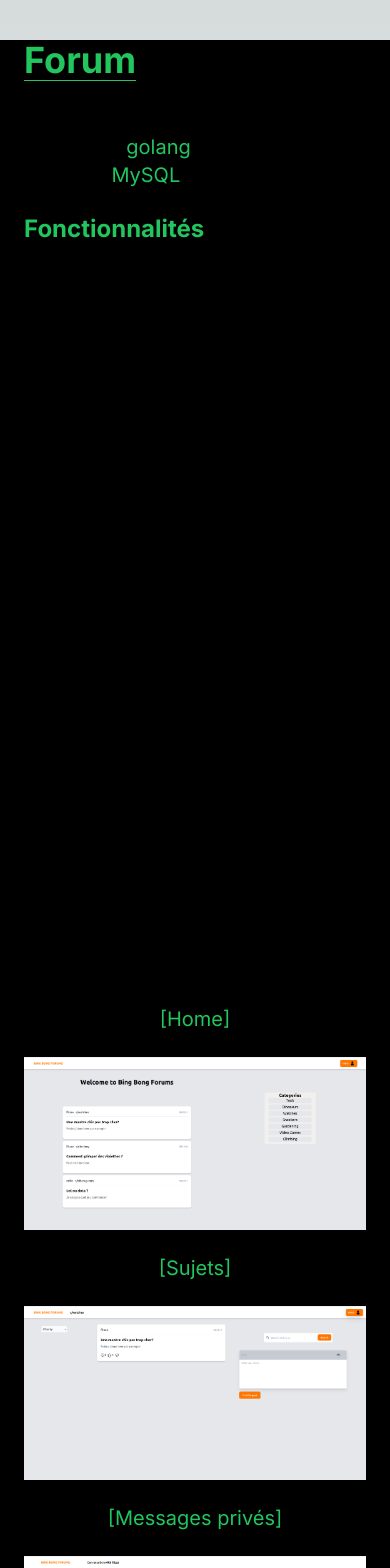
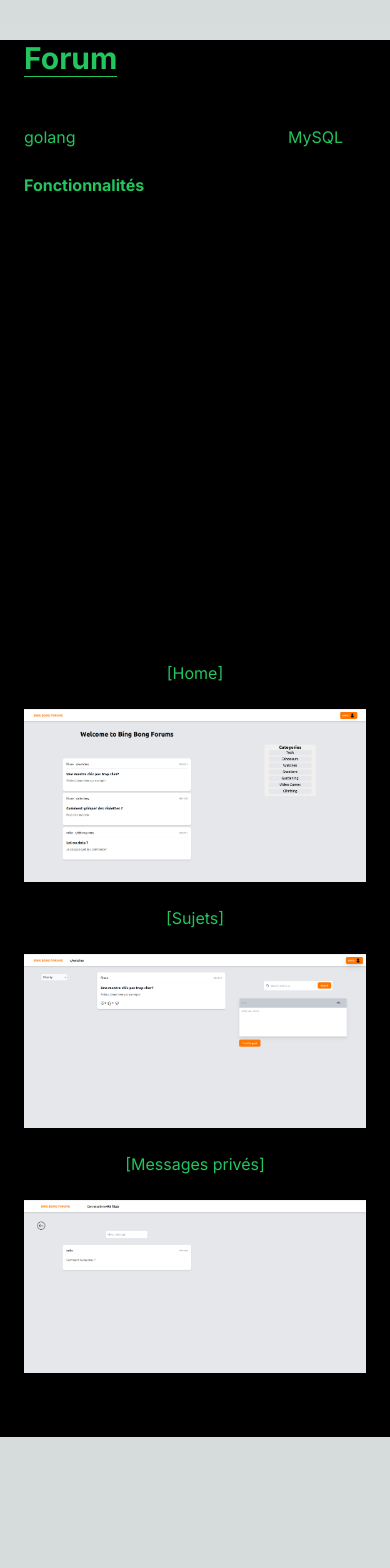
Before and after one commit to FLIzze/portfolio, a Next.js app: page /components/forum in a window 390 px wide. Shown: the top 1568 px of the page. After the commit the page ends 1437 px from the top, so only its background shows below. Built offline with nearby package versions, Linux system fonts and the light colour scheme.

Commit message:
responsive update on text-size

```diff
--- a/src/app/components/about/page.tsx
+++ b/src/app/components/about/page.tsx
@@ -6,8 +6,8 @@ const About = () => {
         <div>
             <div className="lg:px-20 px-6 md:px-12 lg:h-screen h-full lg:overflow-y-auto mt-10 bg-black lg:bg-transparent md:text-xl text-base">
                 <div className="h-fit rounded-sm border border-black">
-                <p className="mb-6 text-4xl font-bold text-green-500">BEL Alexandre</p>
-                <p className="text-justify">Je suis un passionné du développement web, spécialisé en full-stack. Mon expertise englobe des technologies telles que Node.js, React, Next.js et TypeScript, ainsi que Python et Golang. Je suis passionné par l'innovation et je m'investis pleinement dans chaque projet, qu'il soit web ou non. Mon objectif est d'explorer continuellement de nouvelles opportunités pour enrichir mes compétences et contribuer à des solutions technologiques innovantes.</p>
+                <p className="mb-6 md:text-4xl text-3xl font-bold text-green-500">BEL Alexandre</p>
+                <p className="lg:text-justify">Je suis un passionné du développement web, spécialisé en full-stack. Mon expertise englobe des technologies telles que Node.js, React, Next.js et TypeScript, ainsi que Python et Golang. Je suis passionné par l'innovation et je m'investis pleinement dans chaque projet, qu'il soit web ou non. Mon objectif est d'explorer continuellement de nouvelles opportunités pour enrichir mes compétences et contribuer à des solutions technologiques innovantes.</p>
                 <p className="mt-10 font-bold text-green-500">Construisons quelque chose ensemble.</p>
                 <div className="flex gap-6">
                     <a href="https://github.com/flizze" target="blank">
--- a/src/app/components/e-commerce/page.tsx
+++ b/src/app/components/e-commerce/page.tsx
@@ -5,11 +5,11 @@ const Ecommerce = () => {
         <div>
             <div className="lg:px-20 px-6 md:px-12 lg:h-screen h-full lg:overflow-y-auto mt-10 bg-black lg:bg-transparent md:text-xl text-base">
                 <a href="https://flowers.alexandrebel.me" target="blank">
-                    <h1 className="text-4xl flex font-bold text-green-500 border-b border-green-500 w-fit hover:border-b-0">Flowers</h1>
+                    <h1 className="md:text-4xl text-3xl flex font-bold text-green-500 border-b border-green-500 w-fit hover:border-b-0">Flowers</h1>
                 </a>
                 <p className="my-6">Site d'e-commerce realise en <a className="text-green-500">Symfony</a> avec une base de donnee <a className="text-green-500">MySQL</a>.</p>
                 <h2 className="font-bold text-green-500">Fonctionnalités</h2>
-                <ul className="ml-10 list-disc text-justify mb-8">
+                <ul className="ml-10 list-disc lg:text-justify mb-8">
                     <li>Accueil: La page d'accueil vous permet d'explorer les arrangements floraux, les offres spéciales et les collections saisonnières.</li>
                     <li>Marketplace: Explorez une variété de fleurs et de compositions florales dans notre marché virtuel, organisé en catégories pour correspondre à chaque occasion spéciale.</li>
                     <li>Connexion/Création de compte: Les utilisateurs peuvent se connecter à leur compte existant pour gérer leurs préférences et suivre leurs commandes, ou créer un nouveau compte pour bénéficier d'avantages supplémentaires, comme la sauvegarde des informations de paiement et des adresses de livraison.</li>
--- a/src/app/components/forum/page.tsx
+++ b/src/app/components/forum/page.tsx
@@ -6,12 +6,12 @@ const Forum = () => {
         <div>
             <div className="lg:px-20 px-6 md:px-12 lg:h-screen h-full lg:overflow-y-auto mt-10 bg-black lg:bg-transparent md:text-xl text-base">
                 <a href="https://forum.alexandrebel.me" target="blank">
-                    <h1 className="text-4xl flex font-bold text-green-500 border-b border-green-500 w-fit hover:border-b-0">Forum</h1>
+                    <h1 className="md:text-4xl text-3xl flex font-bold text-green-500 border-b border-green-500 w-fit hover:border-b-0">Forum</h1>
                 </a>
-                <p className="my-6 text-xl">Forum entièrement fonctionnel. Realisé en <a className="text-green-500">golang</a> avec une base de données <a className="text-green-500">MySQL</a>.</p>
-                <div className="text-2xl">
+                <p className="my-6">Forum entièrement fonctionnel. Realisé en <a className="text-green-500">golang</a> avec une base de données <a className="text-green-500">MySQL</a>.</p>
+                <div>
                     <h2 className="font-bold text-green-500">Fonctionnalités</h2>
-                    <ul className="mb-8 text-xl list-disc ml-10">
+                    <ul className="mb-8 list-disc ml-10">
                         <li>Création d'un compte utilisateur</li>
                         <li>Création d'un nouveau sujet de discussion, ainsi que la possibilité d'ajouter des commentaires à ce sujet</li>
                         <li>Ajout de commentaires sur les sujets créés par d'autres utilisateurs</li>
@@ -21,7 +21,7 @@ const Forum = () => {
                         <li>Consultation du profil d'un autre utilisateur et envoi de messages privés</li>
                         <li>Modification et suppression des sujets ou des commentaires appartenant à l'utilisateur</li>
                     </ul>
-                    <div className="text-xl">
+                    <div>
                         <p className="text-green-500 w-full flex justify-center my-6">[Home]</p>
                         <a href="/forum/home.png" target="blank">
                             <Image src="/forum/home.png" draggable="false" alt="forum home" className="mb-6" width={1920} height={1080}/>
--- a/src/app/components/revenge-on-inove/page.tsx
+++ b/src/app/components/revenge-on-inove/page.tsx
@@ -2,7 +2,7 @@ const RevengeOnInove = () => {
     return (
         <div>
             <div className="lg:px-20 px-6 md:px-12 lg:h-screen h-full lg:overflow-y-auto mt-10 bg-black lg:bg-transparent md:text-xl text-base">
-                <h1 className="text-4xl font-bold text-green-500 mb-6">Revenge on Inove</h1>
+                <h1 className="md:text-4xl text-3xl font-bold text-green-500 mb-6">Revenge on Inove</h1>
                 <p className="my-6">Bienvenue dans Revenge On Inove, un jeu d'aventure développé en <a className="text-bold text-green-500">Python</a> avec Pygame. Dans ce jeu, vous incarnez un étudiant astucieux qui a décidé de hacker son école. Cependant, cette action a rendu tous les étudiants, professeurs, mentors et membres de l'administration furieux contre vous. Pour regagner le contrôle, vous devez vous aventurer dans chaque étage du bâtiment et affronter vos adversaires.</p>
                 <h2 className="text-2xl text-green-500 font-bold">Controles</h2>
                 <ul className="list-disc ml-10 mb-8">
```
Also changed, not shown: src/app/components/doftopia/page.tsx (+4 -4 lines).
